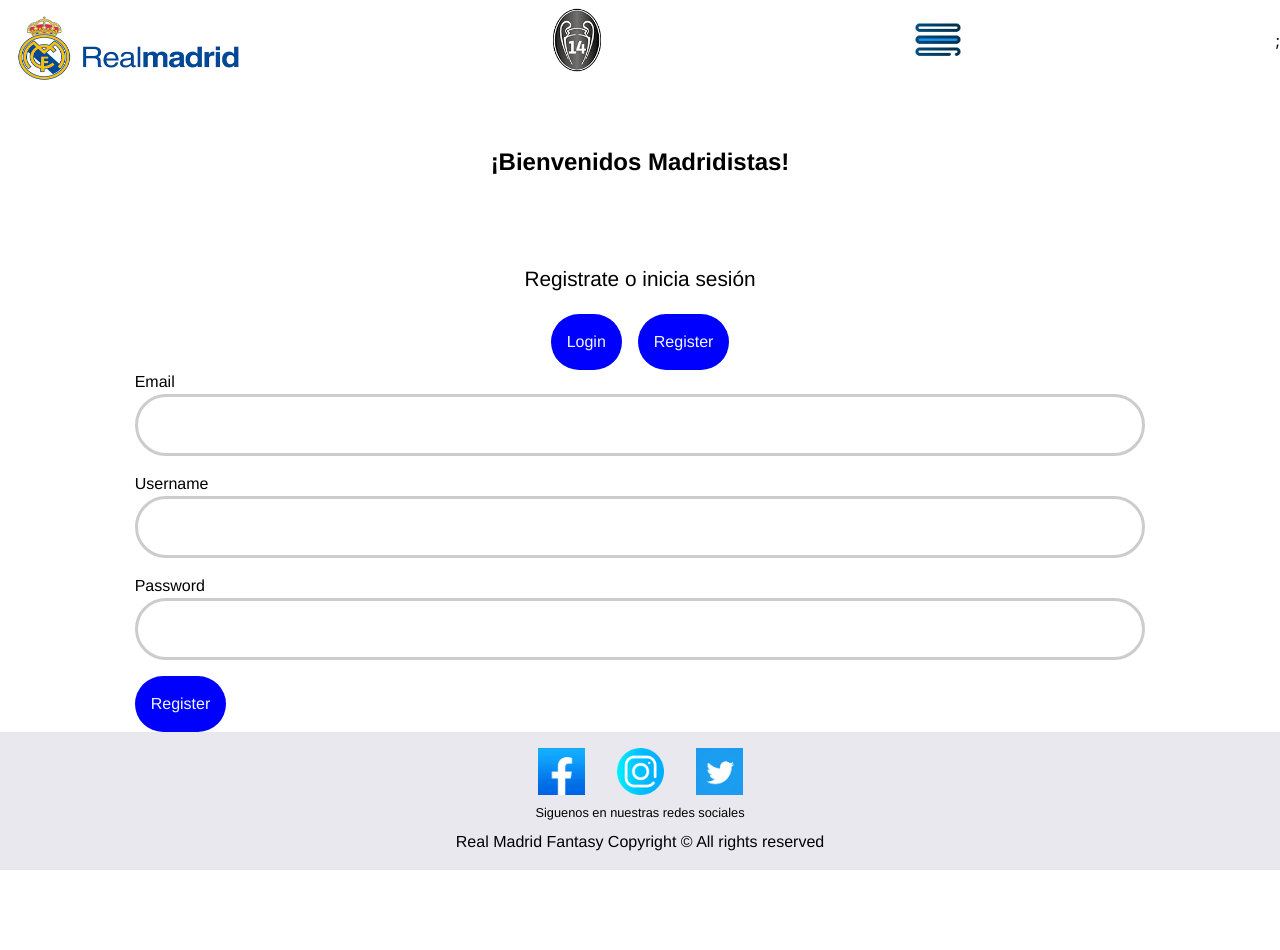
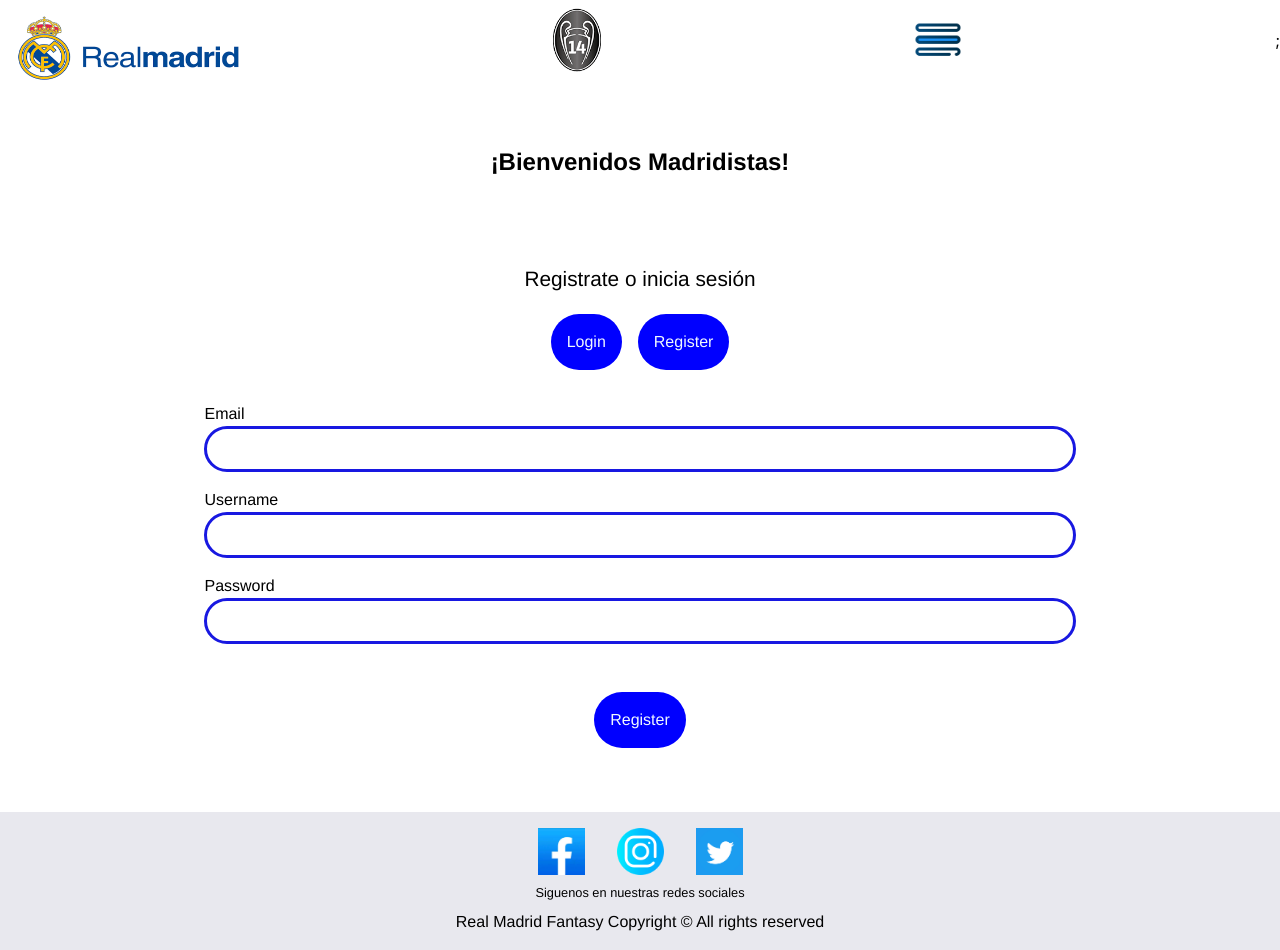
Before and after one commit to isdi-coders-2023/Jesus-Enrique-Jimenez-Final-Project-front-202301-mad, a React (Create React App) app: page / in a window 1280 px wide. Both pictures are taken after a click on the button "Register". Before the commit the page ends 870 px from the top, so only its background shows below. Built offline with nearby package versions, Linux system fonts and the light colour scheme.

Commit message:
💄 Add register scss files

```diff
--- a/src/components/register/register.module.scss
+++ b/src/components/register/register.module.scss
@@ -4,21 +4,21 @@
   justify-content: center;
   align-items: center;
   flex-wrap: wrap;
+  padding: 2rem;
   font-family: 'Franklin Gothic Medium', 'Arial Narrow', Arial, sans-serif;
 
   input {
-    padding: 1rem;
-    border-radius: 3rem;
-    border: 0.2rem solid #ccc;
+    padding: 0.5rem;
+    border-radius: 2rem;
+    border: 0.2rem solid rgb(24, 24, 225);
     margin-bottom: 1rem;
     width: 100%;
   }
 
   button {
-    padding: 1rem 1.5rem;
-    background-color: blue;
-    border: none;
-    border-radius: 3rem;
+    align-items: center;
+    justify-content: center;
+    flex-direction: column;
     color: #fff;
     cursor: pointer;
     transition: background-color 0.3s ease;
--- a/src/components/register/register.tsx
+++ b/src/components/register/register.tsx
@@ -39,9 +39,11 @@
             Password
             <input type="password" name="password" required />
           </label>
-          <button className={styles.button} type="submit">
-            Register
-          </button>
+          <div className={styles.register}>
+            <button className={styles.button} type="submit">
+              Register
+            </button>
+          </div>
         </form>
       </div>
     </section>
```
